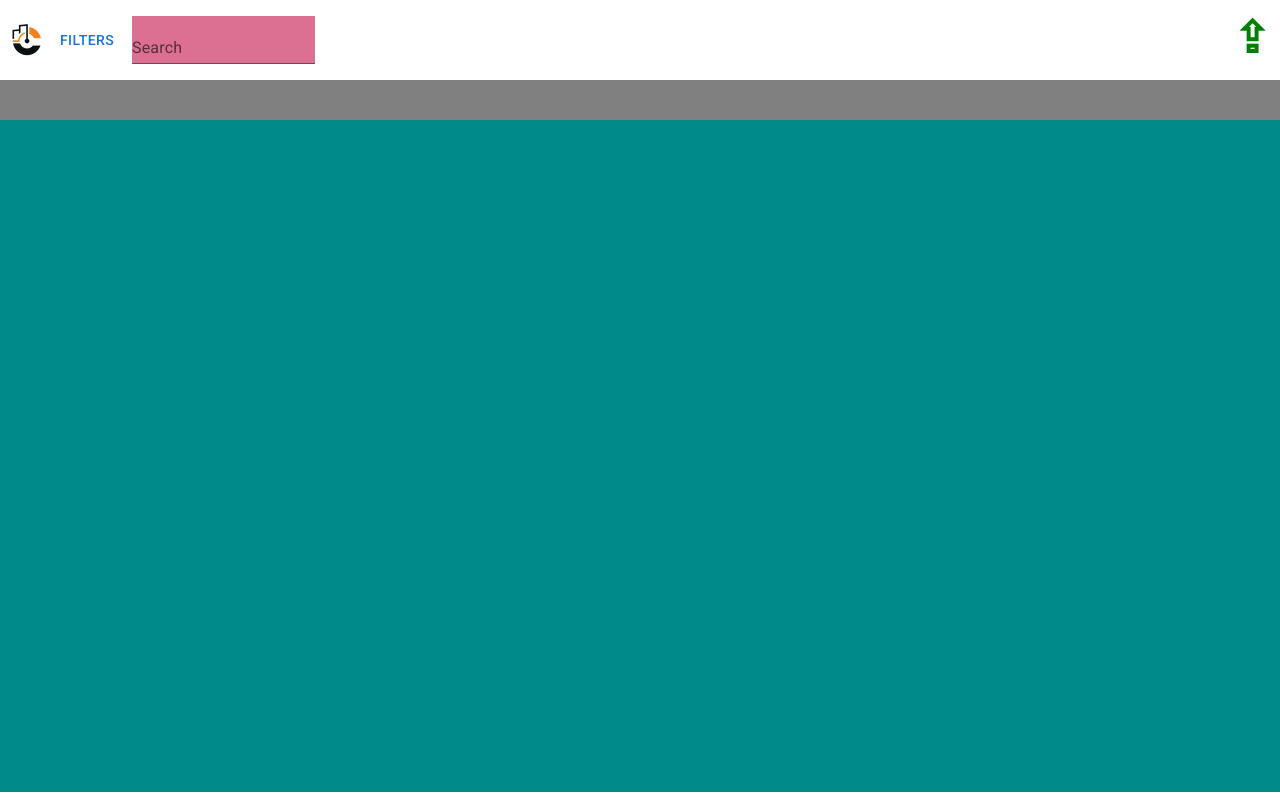
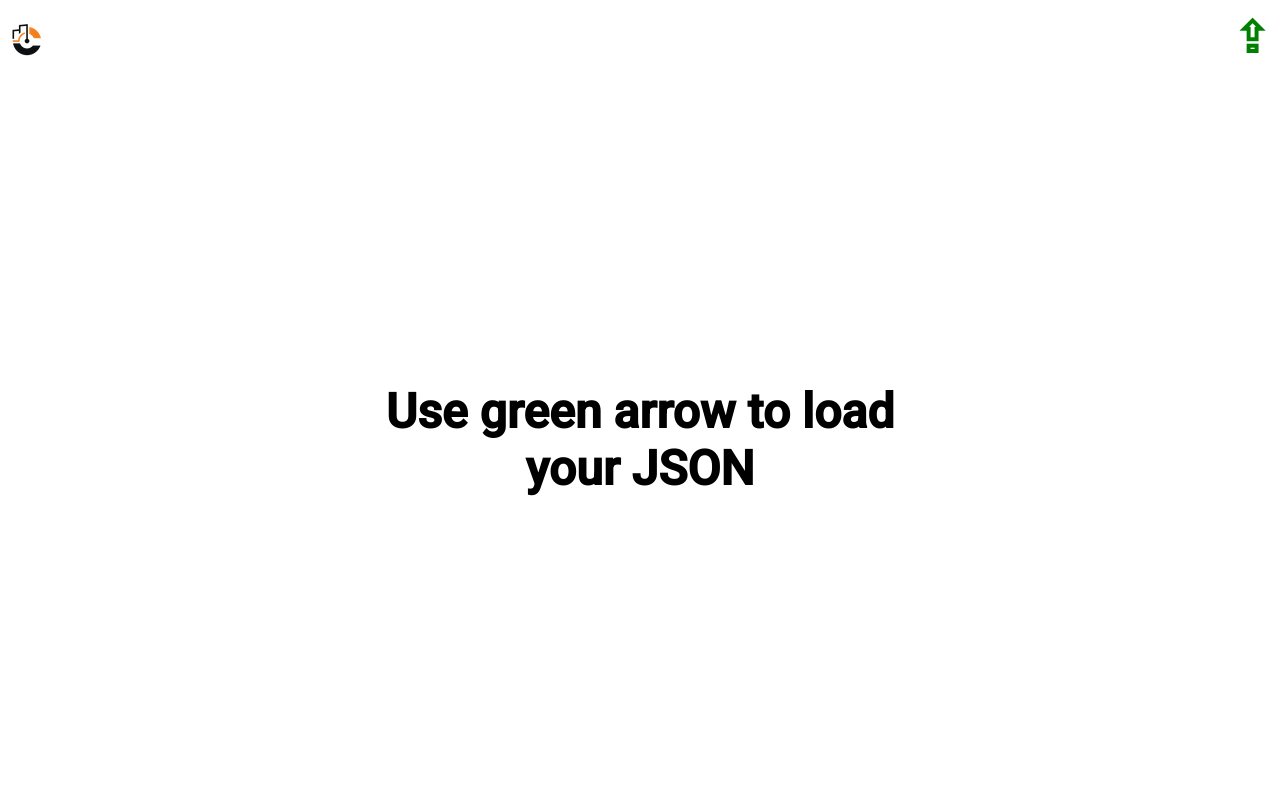
Before and after one commit to yaremiyroman/Cemento, a React (Create React App) app: page / in a window 1280 px wide. Built offline with nearby package versions, Linux system fonts and the light colour scheme.

Commit message:
Placeholder added

```diff
--- a/src/App.js
+++ b/src/App.js
@@ -3,6 +3,7 @@ import FileUpload from './components/FileUpload';
 import Table from './components/Table';
 import AppBrand from './components/AppBrand';
 import TableHeader from './components/TableHeader';
+import Placeholder from './components/Placeholder';
 import { getData, initDB } from './dbService';
 import styled from 'styled-components';
 import { Drawer, Button, FormControl, FormLabel, FormGroup, Checkbox, FormControlLabel, TextField } from '@mui/material';
@@ -89,13 +90,15 @@ const App = _ => {
     getAllData();
   }, []);
 
+  const dataIsReady = !!rows.length;
+
   return (
     <AppContainer>
       <AppBar>
-
-
         <AppBrand />
 
+        {dataIsReady && (
+          <>
             <FilterWrapper>
               <Button onClick={() => setFiltersIsOpen(!filtersIsOpen)}>Filters</Button>
               <Drawer
@@ -103,8 +106,8 @@ const App = _ => {
                 open={filtersIsOpen}
                 onClose={() => setFiltersIsOpen(false)}
               >
-            <FormControl component="fieldset">
-              <FormLabel component="legend">Filter columns:</FormLabel>
+                <FormControl component="fieldset" style={{ padding: 20, paddingRight: 100 }}>
+                  <FormLabel component="legend" style={{ paddingTop: 20 }}>Filter columns:</FormLabel>
                   <FormGroup>
                     {cols.map(({ title, id }) => (
                       <FormControlLabel
@@ -124,7 +127,6 @@ const App = _ => {
                 </FormControl>
               </Drawer>
             </FilterWrapper>
-
             <SearchWrapper>
               <TextField
                 id="standard-basic"
@@ -134,16 +136,23 @@ const App = _ => {
                 value={search}
               />
             </SearchWrapper>
-
+          </>
+        )}
 
         <FileUpload getAllData={getAllData} />
 
       </AppBar>
 
 
+      {dataIsReady ? (
+        <>
           <TableHeader cols={cols} filters={filters} />
           <Table rows={rows} cols={cols} filters={filters} />
-    </AppContainer>
+        </>
+      ) : (
+        <Placeholder />
+      )}
+    </AppContainer >
   );
 }
 
--- /dev/null
+++ b/src/components/Placeholder.js
@@ -0,0 +1,16 @@
+import React from "react";
+import styled from 'styled-components';
+
+const Container = styled.h1`
+  margin: auto;
+  display: flex;
+  height: 90vh;
+  align-items: center;
+  font-size: 48px;
+  text-align: center;
+  max-width: 40%;
+`;
+
+const Placeholder = _ => <Container>Use green arrow to load your JSON</Container>;
+
+export default Placeholder;
--- a/src/components/Table.js
+++ b/src/components/Table.js
@@ -27,9 +27,6 @@ const TableContainer = styled(List)`
 `;
 
 const Table = ({ rows, cols, filters }) => {
-  // if (!rows.length) return null;
-  // if (!cols.length) return null;
-
   return (
     <Container>
       <AutoSizer>
--- a/src/dbService.js
+++ b/src/dbService.js
@@ -8,12 +8,10 @@ export const initDB = () => {
             const db = request.result;
 
             if (!db.objectStoreNames.contains('Columns')) {
-                console.log('Creating Columns store');
                 db.createObjectStore('Columns', { keyPath: 'id' });
             }
 
             if (!db.objectStoreNames.contains('Rows')) {
-                console.log('Creating Rows store');
                 db.createObjectStore('Rows', { keyPath: 'id' });
             }
         };
@@ -128,8 +126,6 @@ export const getRowData = (rowId) => {
 };
 
 export const updateData = (rowId, newData) => {
-    console.log('updateData newData > ', newData);
-
     return new Promise((resolve) => {
         const request = indexedDB.open('Cemento');
 
@@ -138,7 +134,6 @@ export const updateData = (rowId, newData) => {
                 const db = request.result;
                 const tx = db.transaction('Rows', 'readwrite');
                 const storeRows = tx.objectStore('Rows');
-                console.log('data ------> ', data)
                 const updatedRowData = { ...data, ...newData };
                 storeRows.put(updatedRowData);
                 resolve(tx.complete);
```
Lines whose indentation alone changed are shown as unchanged.
